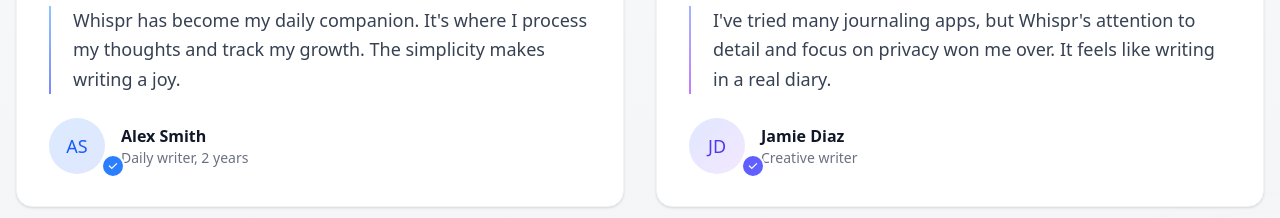
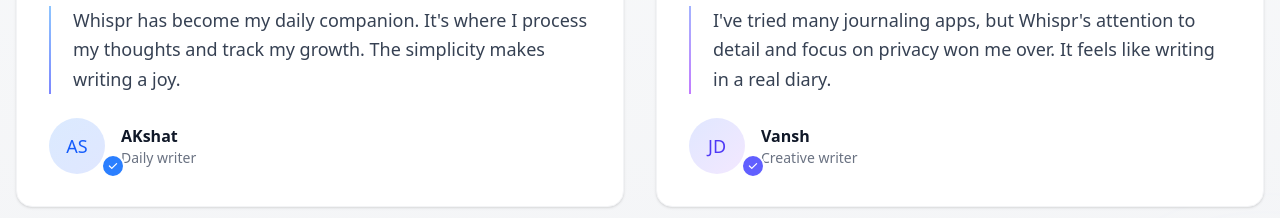
Before and after one commit to 9Vaibhav8/Whispr, a React (Vite) app in the folder frontend/: page / in a window 1280 px wide. Shown: the part 1960-2178 px from the top of the page. Built offline with nearby package versions, Linux system fonts and the light colour scheme; no server answers.

Commit message:
Update HomePage.jsx

```diff
--- a/frontend/src/pages/HomePage.jsx
+++ b/frontend/src/pages/HomePage.jsx
@@ -238,8 +238,8 @@
             </div>
           </div>
           <div>
-            <h4 className="font-semibold text-gray-900">Alex Smith</h4>
-            <p className="text-sm text-gray-500">Daily writer, 2 years</p>
+            <h4 className="font-semibold text-gray-900">AKshat</h4>
+            <p className="text-sm text-gray-500">Daily writer</p>
           </div>
         </div>
       </div>
@@ -267,7 +267,7 @@
             </div>
           </div>
           <div>
-            <h4 className="font-semibold text-gray-900">Jamie Diaz</h4>
+            <h4 className="font-semibold text-gray-900">Vansh</h4>
             <p className="text-sm text-gray-500">Creative writer</p>
           </div>
         </div>
```
